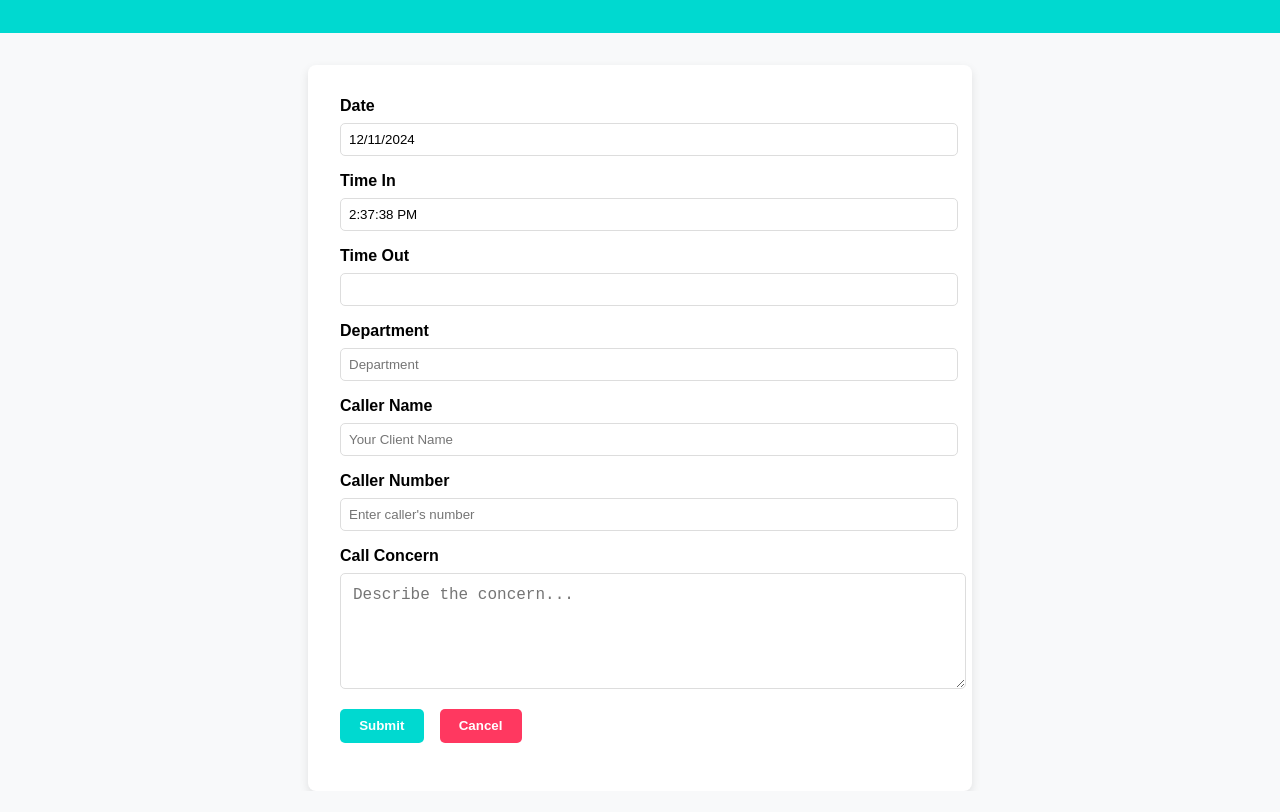
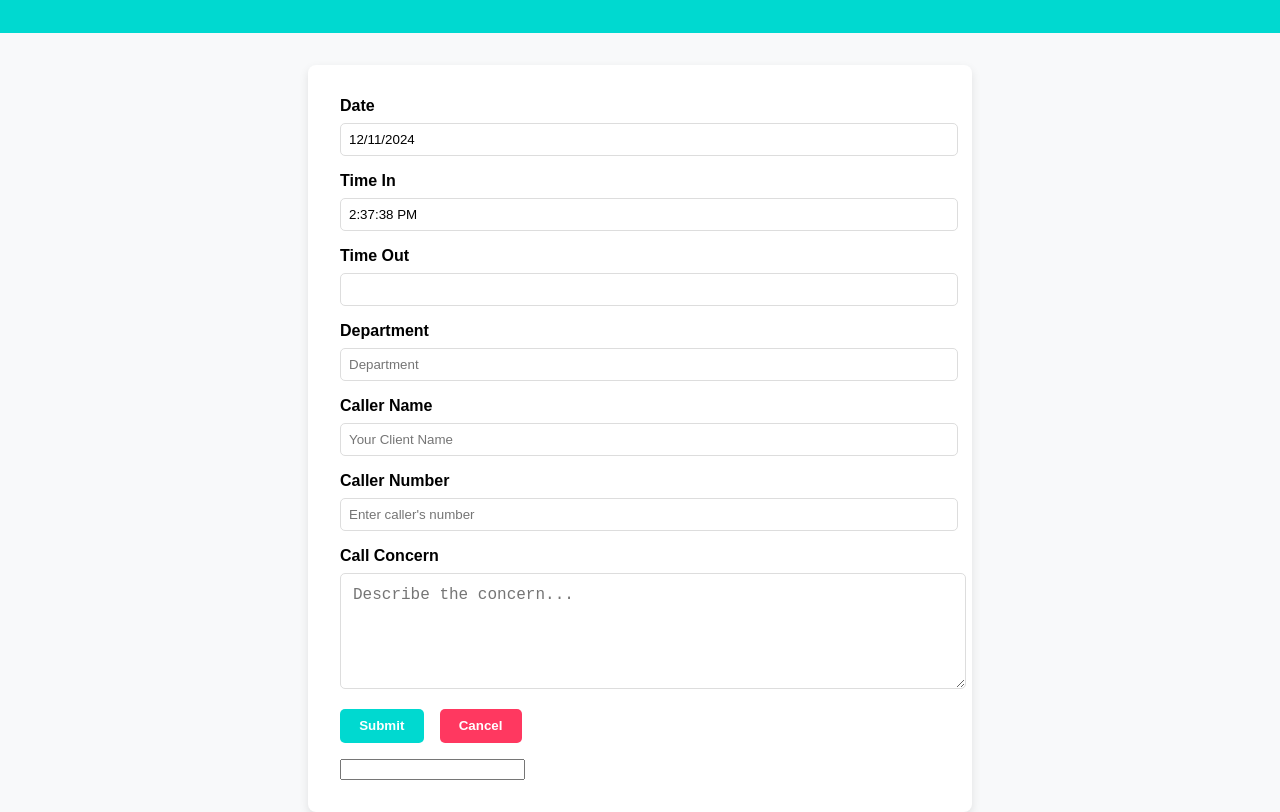
Before and after one commit to JPAP24/hann, a plain HTML site: page index.html in a window 1280 px wide. Shown: the part 67-879 px from the top of the page. Before the commit the page ends 858 px from the top, so only its background shows below. Drawn offline with Linux system fonts and the light colour scheme.

Commit message:
Update index.html

```diff
--- a/index.html
+++ b/index.html
@@ -77,6 +77,9 @@
         <button class="button is-danger" type="reset" id="reset-button">Cancel</button>
       </div>
     </div>
+<div>
+  <input type="text" id="escalation-time" readonly />
+</div>
   </form>
   <div id="message"></div>
   <script src="assets/main.js"></script>
```
